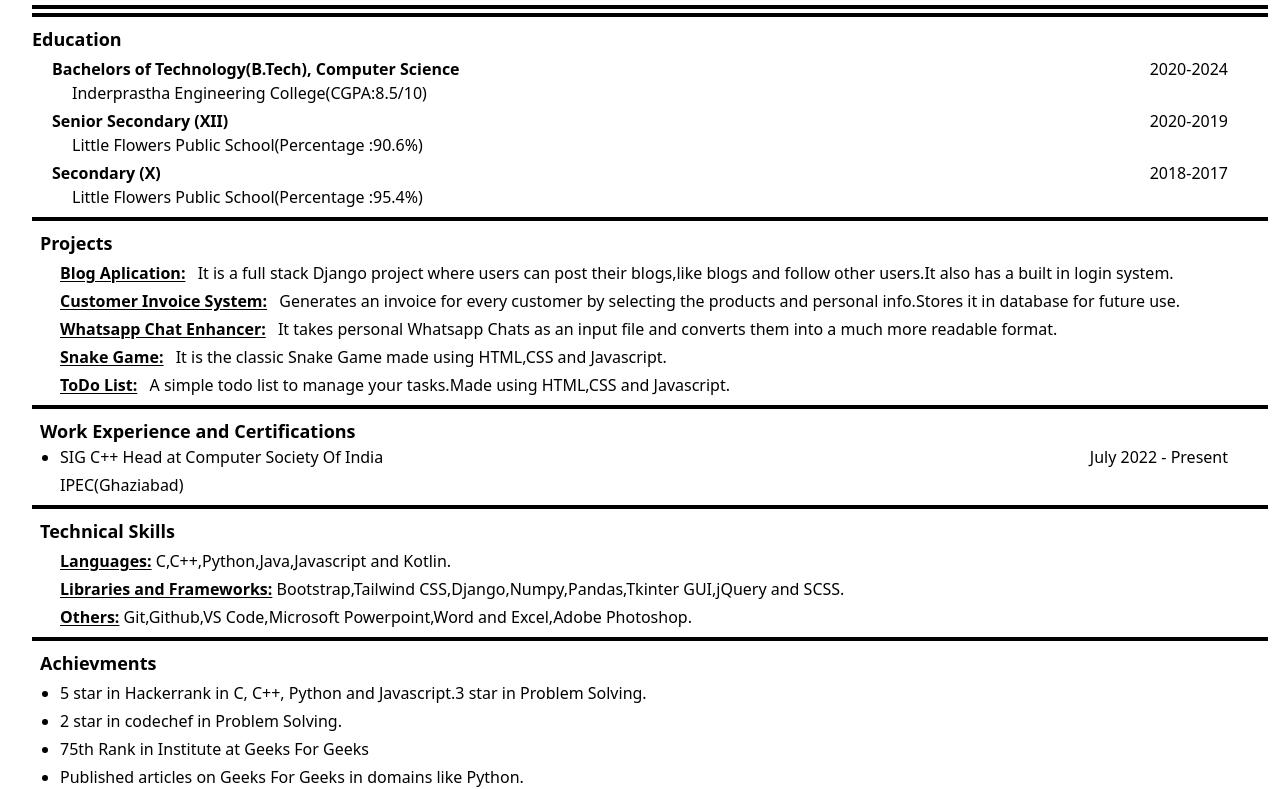
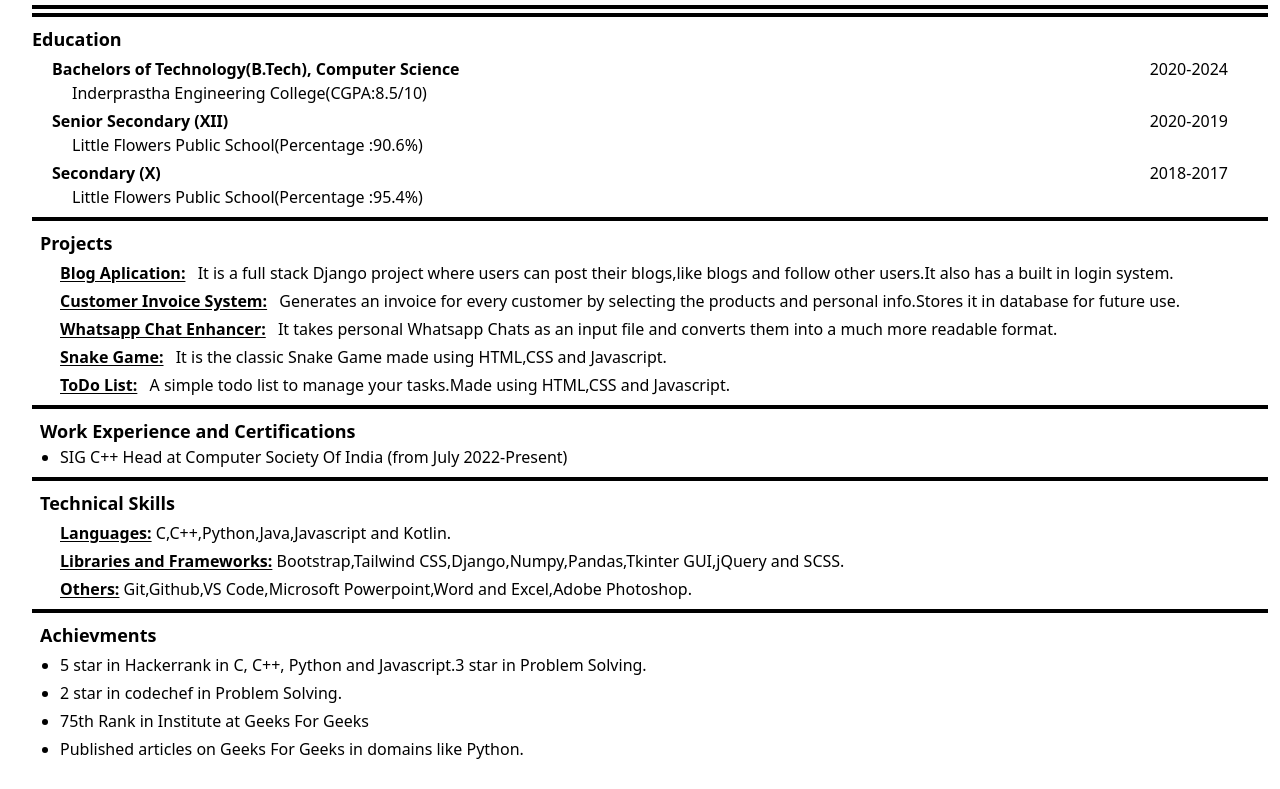
Before and after one commit to jaditi930/Resume-Design-using-Tailwind-Css, a plain HTML site: page resume.html in a window 1280 px wide. Shown: the part 87-876 px from the top of the page. After the commit the page ends 848 px from the top, so only its background shows below. Drawn offline with nearby package versions, Linux system fonts and the light colour scheme.

Commit message:
slight changes

```diff
--- a/resume.html
+++ b/resume.html
@@ -83,13 +83,7 @@
         <div class="text-lg font-bold">Work Experience and Certifications</div>
         <ul class="ml-5 font-medium text-base list-disc">
            <li>
-        <div class="flex ">
-            <div class="grow">SIG C++ Head at Computer Society Of India</div>
-            <div class="pr-10">
-                July 2022 - Present
-            </div>
-        </div>
-        <div class="font-normal pt-1">IPEC(Ghaziabad)</div>
+            SIG C++ Head at Computer Society Of India (from July 2022-Present)
          </li>
         </ul>
     </div>
```
